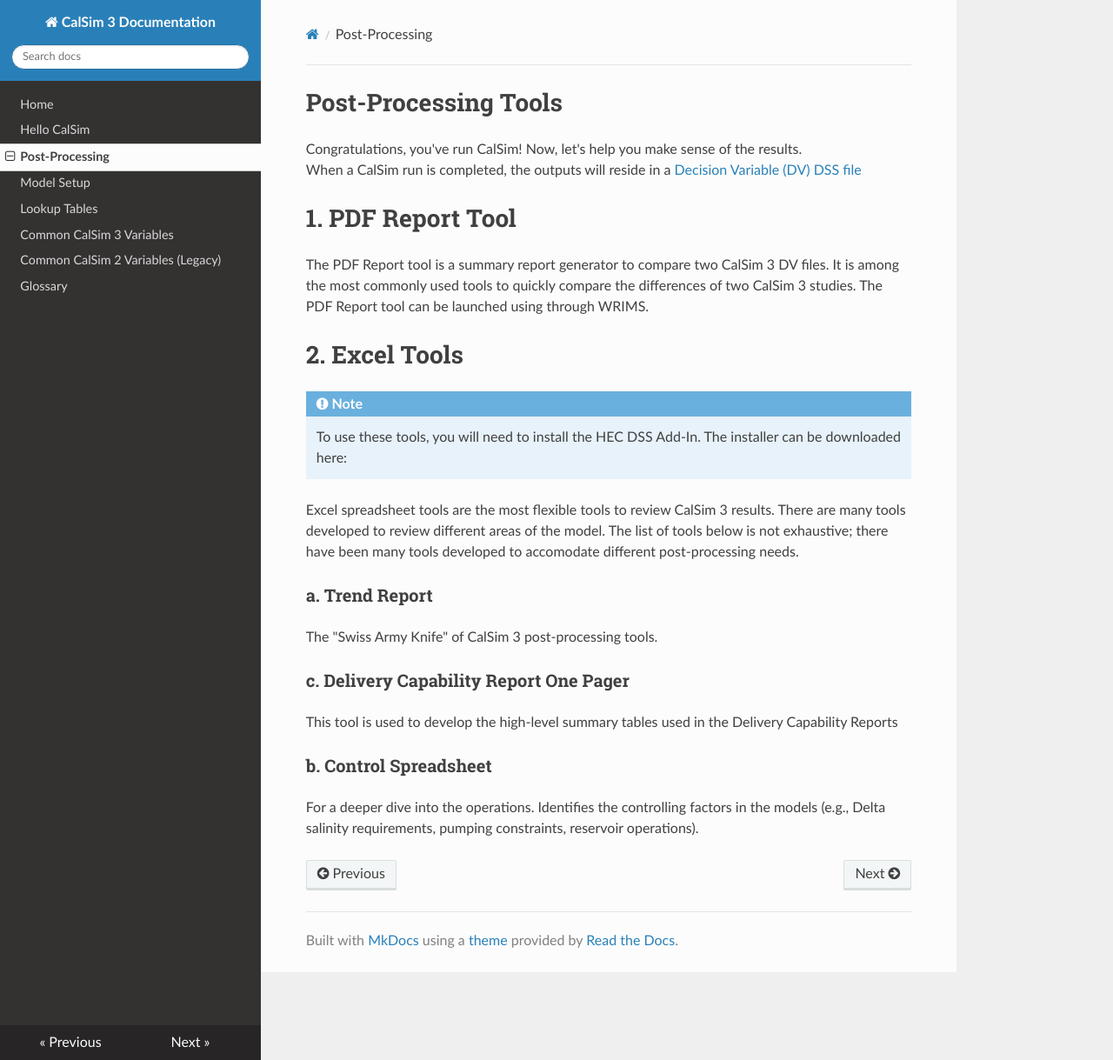
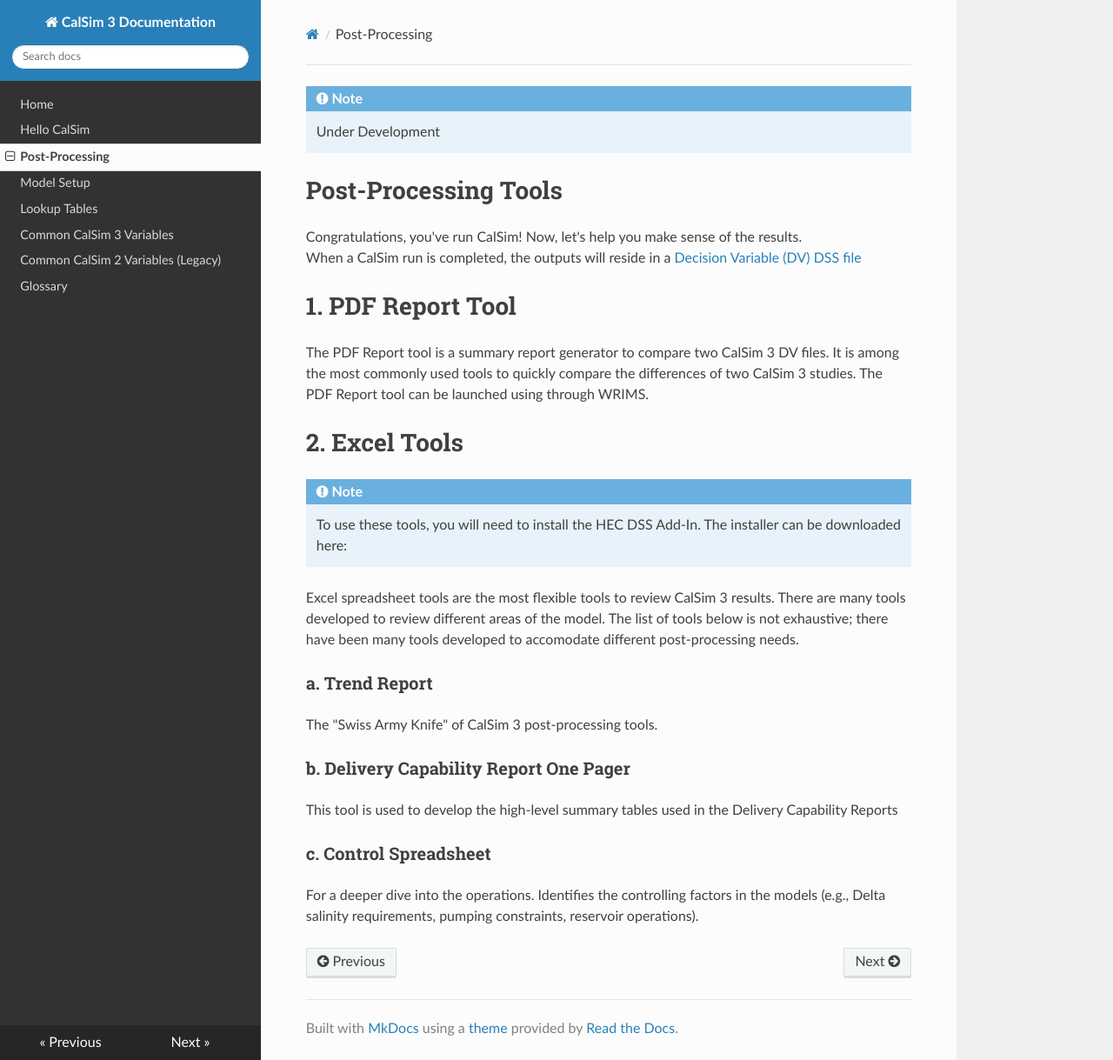
Before and after one commit to CentralValleyModeling/centralvalleymodeling.github.io, an MkDocs documentation site: the page built from docs/hellopostpro.md, in a window 1280 px wide and 1219 px high. Shown: the whole window at 87% size. Built offline with MkDocs 1.6.1, drawn with Linux system fonts in a browser that asks for light colours; nearby versions of some CDN libraries.

```diff
--- a/docs/hellopostpro.md
+++ b/docs/hellopostpro.md
@@ -1,3 +1,5 @@
+!!! Note
+    Under Development
 # Post-Processing Tools
 Congratulations, you've run CalSim! Now, let's help you make sense of the results.
 When a CalSim run is completed, the outputs will reside in a [Decision Variable (DV) DSS file](modelsetup.md#decision-variable-dv-output-files)
@@ -14,8 +16,8 @@ Excel spreadsheet tools are the most flexible tools to review CalSim 3 results.
 ### a. Trend Report
 The "Swiss Army Knife" of CalSim 3 post-processing tools.
 
-### c. Delivery Capability Report One Pager
+### b. Delivery Capability Report One Pager
 This tool is used to develop the high-level summary tables used in the Delivery Capability Reports
 
-### b. Control Spreadsheet
+### c. Control Spreadsheet
 For a deeper dive into the operations. Identifies the controlling factors in the models (e.g., Delta salinity requirements, pumping constraints, reservoir operations).
```
Also changed, not shown: docs/index.md (+2 -3 lines), docs/lookuptables.md (+1 -1 lines), 1 other file.
